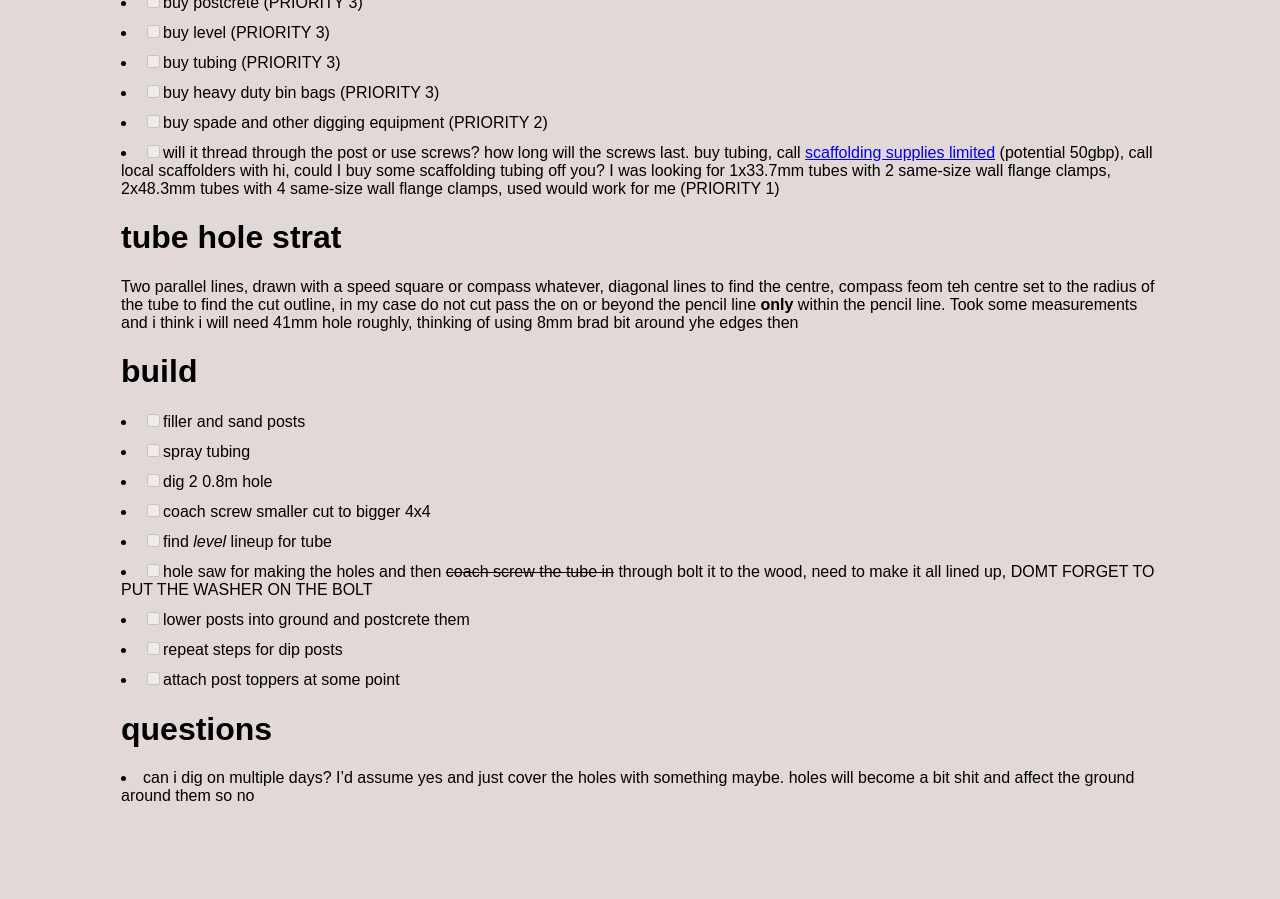
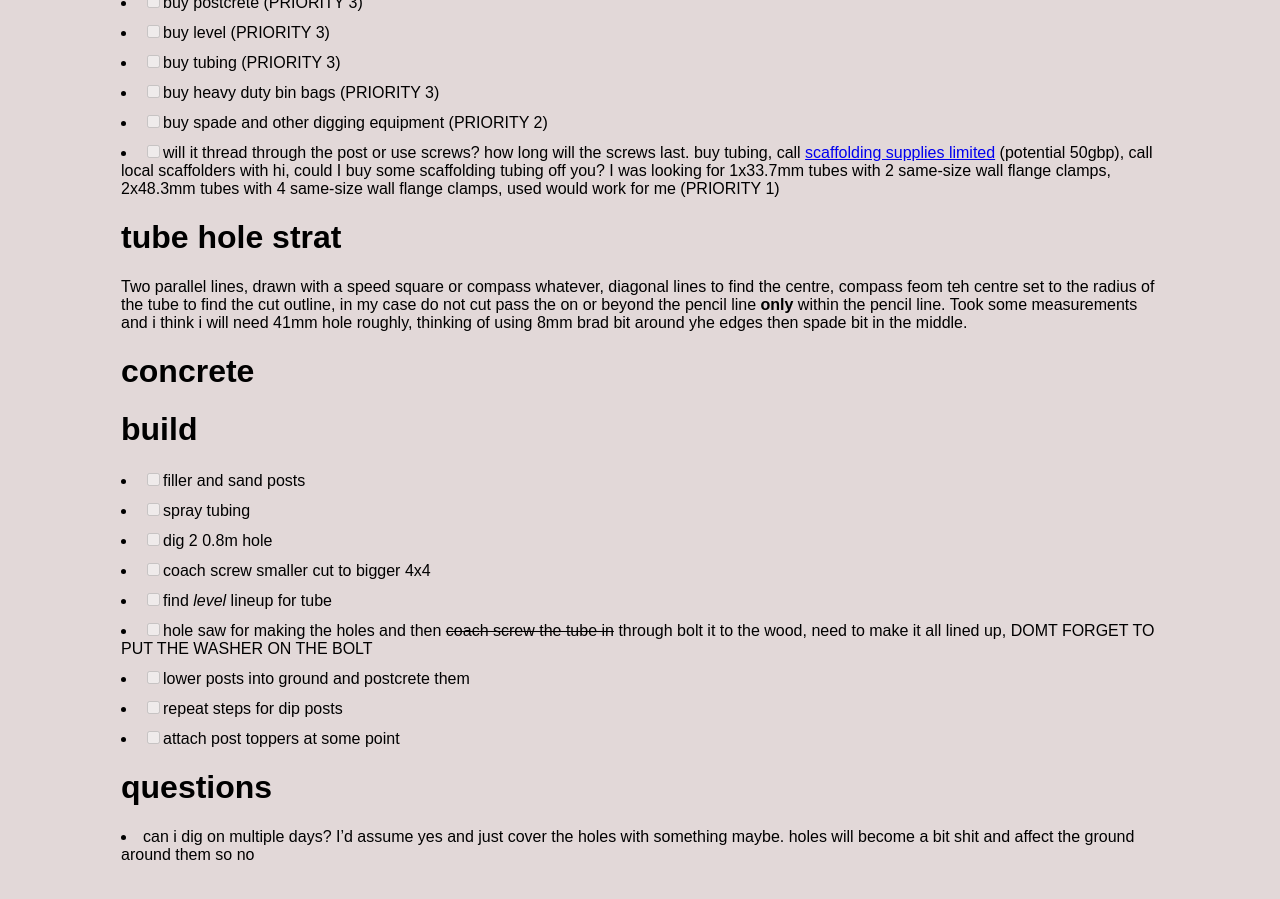
Before and after one commit to jsbaasi/jsbaasi.github.io, a Jekyll site: the page built from _posts/2026-06-08-garden-calisthenics-equipment.md, in a window 1280 px wide and 900 px high, scrolled down 1027 px. Built offline with Jekyll 4.4.1, drawn with Linux system fonts in a browser that asks for light colours; before the commit the page ends 1868 px from its top, so only the background shows below that.

Commit message:
vault backup: 2026-08-16 03:22:49

```diff
--- a/_posts/2026-06-08-garden-calisthenics-equipment.md
+++ b/_posts/2026-06-08-garden-calisthenics-equipment.md
@@ -39,7 +39,8 @@
 - [ ] buy spade and other digging equipment (PRIORITY 2)
 - [ ] will it thread through the post or use screws? how long will the screws last. buy tubing, call [scaffolding supplies limited](https://www.scaffoldingsupplies.co.uk/products/details/3380.html) (potential 50gbp), call local scaffolders with hi, could I buy some scaffolding tubing off you? I was looking for 1x33.7mm tubes with 2 same-size wall flange clamps, 2x48.3mm tubes with 4 same-size wall flange clamps, used would work for me (PRIORITY 1)
 # tube hole strat
-Two parallel lines, drawn with a speed square or compass whatever, diagonal lines to find the centre, compass feom teh centre set to the radius of the tube to find the cut outline, in my case do not cut pass the on or beyond the pencil line **only** within the pencil line. Took some measurements and i think i will need 41mm hole roughly, thinking of using 8mm brad bit around yhe edges then
+Two parallel lines, drawn with a speed square or compass whatever, diagonal lines to find the centre, compass feom teh centre set to the radius of the tube to find the cut outline, in my case do not cut pass the on or beyond the pencil line **only** within the pencil line. Took some measurements and i think i will need 41mm hole roughly, thinking of using 8mm brad bit around yhe edges then spade bit in the middle.
+# concrete
 # build
 - [ ] filler and sand posts
 - [ ] spray tubing
```
